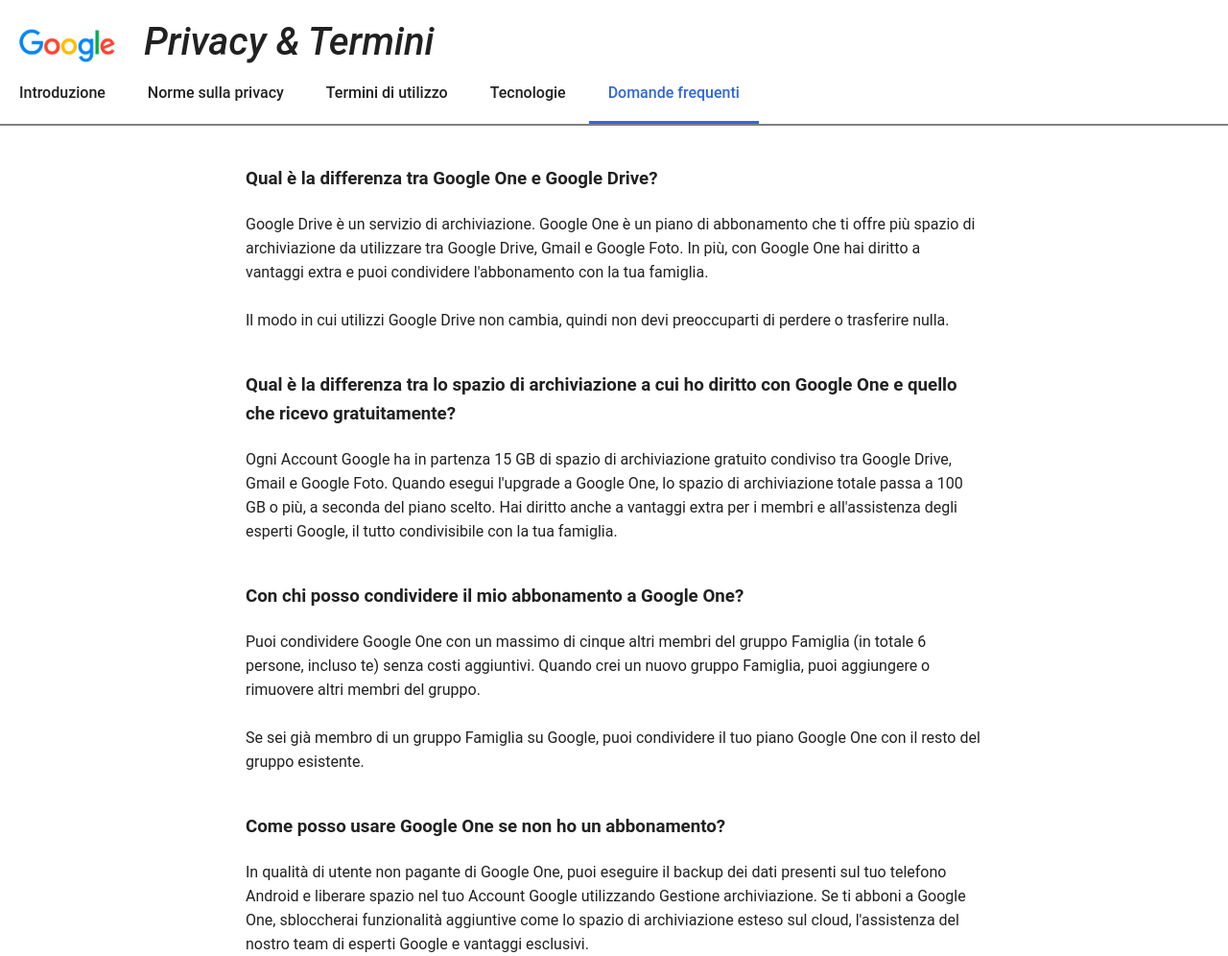
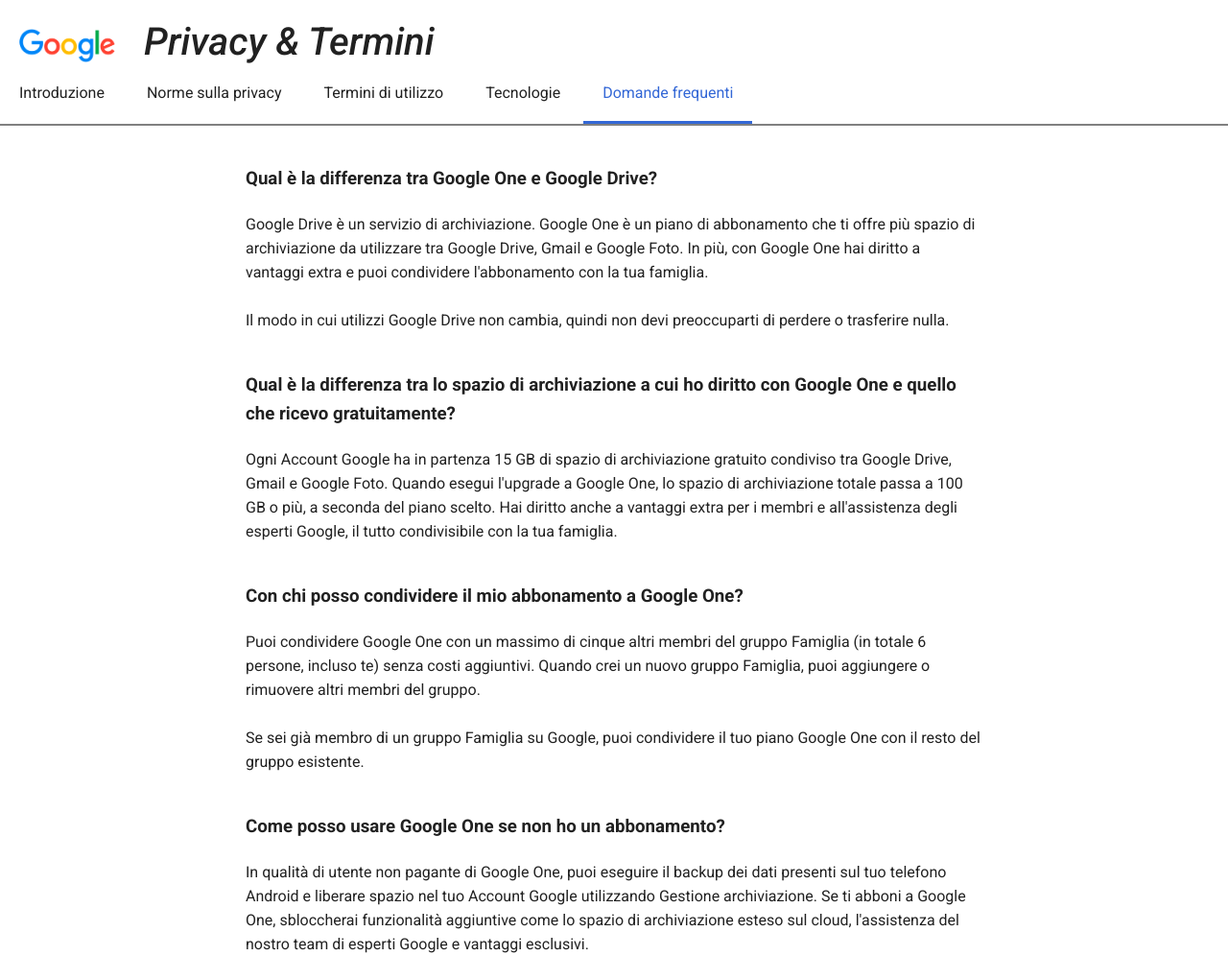
Before and after one commit to GianlucaBar/php-google-faq, a PHP site: page / in a window 1280 px wide. Shown: the whole page at 96% size. Run offline with PHP 8.4, Linux system fonts and the light colour scheme.

Commit message:
modificato font

```diff
--- a/index.php
+++ b/index.php
@@ -36,6 +36,8 @@ $faqs = [
  <meta name="viewport" content="width=device-width, initial-scale=1.0">
  <title>Google faq</title>
 
+ <link rel="preconnect" href="https://fonts.gstatic.com">
+ <link href="https://fonts.googleapis.com/css2?family=Roboto:ital,wght@0,400;0,700;1,500&display=swap" rel="stylesheet">
  <link rel="stylesheet" href="css/style.css">
 </head>
 <body>
```
